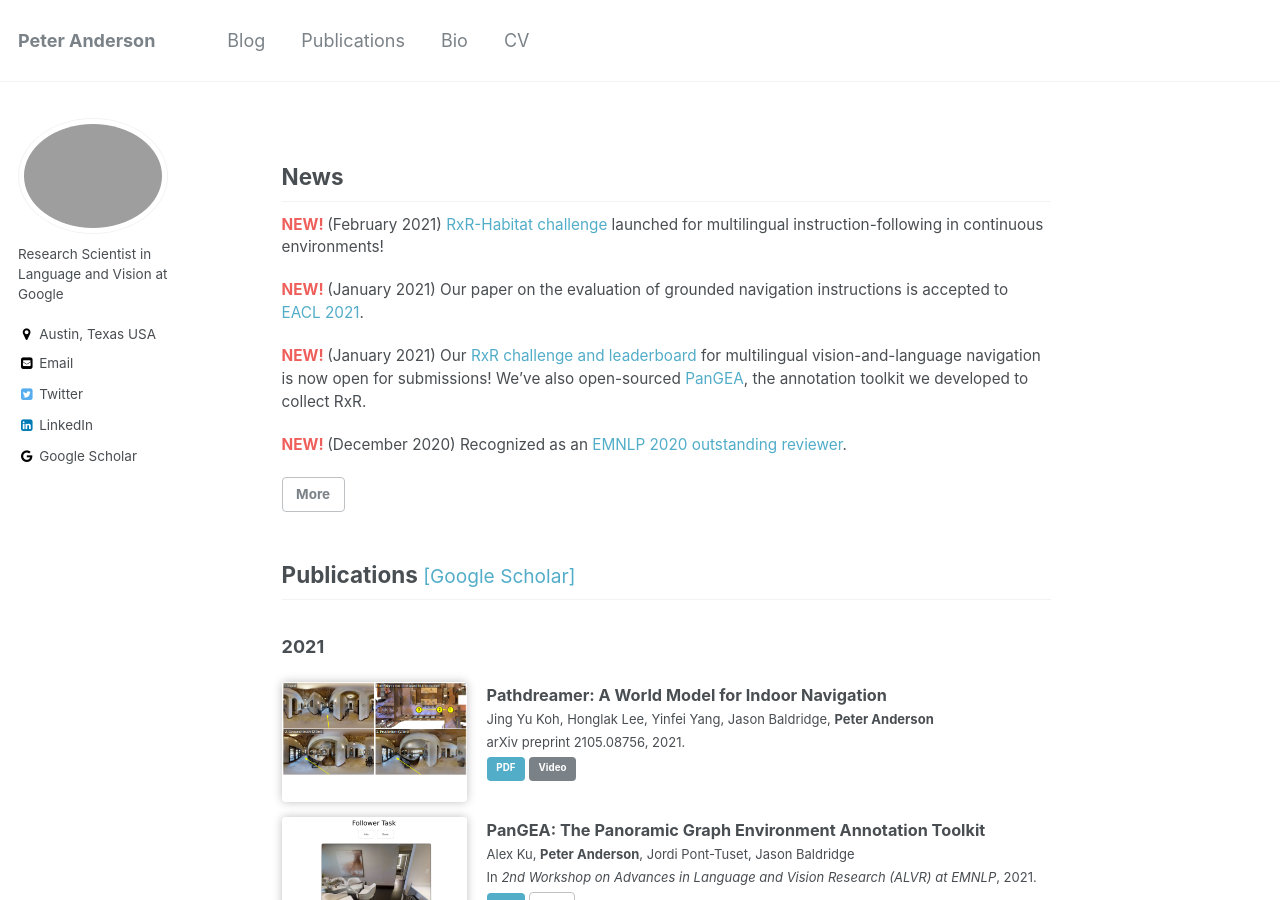
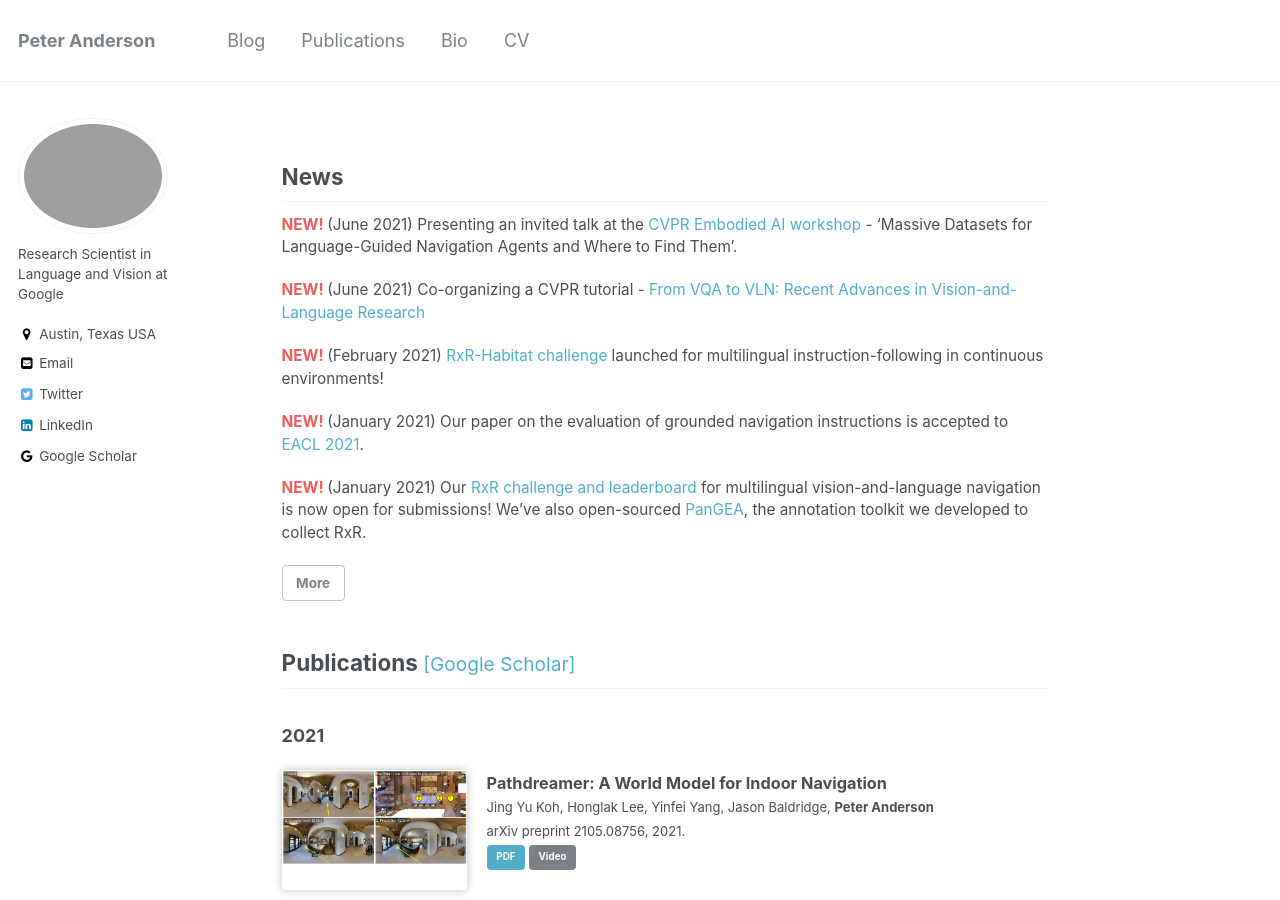
Before and after one commit to peteanderson80/peteanderson80.github.io, a Jekyll site: the page built from index.html, in a window 1280 px wide and 900 px high. Built offline with Jekyll 4.4.1, drawn with Linux system fonts in a browser that asks for light colours; a script that is not in the unit is left out; the list of posts is cut into pages by our own code.

Commit message:
Update new

```diff
--- a/_data/news.yml
+++ b/_data/news.yml
@@ -1,11 +1,14 @@
 # News on home page
 main:
+  - "(June 2021) Presenting an invited talk at the [CVPR Embodied AI workshop](https://embodied-ai.org/) - 'Massive Datasets for Language-Guided Navigation Agents and Where to Find Them'."
+  - "(June 2021) Co-organizing a CVPR tutorial - [From VQA to VLN: Recent Advances in Vision-and-Language Research](https://vqa2vln-tutorial.github.io/)"
   - "(February 2021) [RxR-Habitat challenge](https://ai.google.com/research/rxr/habitat?active_tab=leaderboard) launched for multilingual instruction-following in continuous environments!"
   - "(January 2021) Our paper on the evaluation of grounded navigation instructions is accepted to [EACL 2021](https://2021.eacl.org/)."
   - "(January 2021) Our [RxR challenge and leaderboard](https://ai.google.com/research/rxr/) for multilingual vision-and-language navigation is now open for submissions! We've also open-sourced [PanGEA](https://github.com/google-research/pangea), the annotation toolkit we developed to collect RxR."
-  - "(December 2020) Recognized as an [EMNLP 2020 outstanding reviewer](https://www.aclweb.org/anthology/2020.emnlp-main.0.pdf)."
 
 all:
+  - "(June 2021) Presenting an invited talk at the [CVPR Embodied AI workshop](https://embodied-ai.org/) - 'Massive Datasets for Language-Guided Navigation Agents and Where to Find Them'."
+  - "(June 2021) Co-organizing a CVPR tutorial - [From VQA to VLN: Recent Advances in Vision-and-Language Research](https://vqa2vln-tutorial.github.io/)"
   - "(February 2021) [RxR-Habitat Challenge](https://ai.google.com/research/rxr/habitat?active_tab=leaderboard) launched for multilingual instruction-following in continuous environments!"
   - "(January 2021) Our paper on the evaluation of grounded navigation instructions is accepted to [EACL 2021](https://2021.eacl.org/)."
   - "(January 2021) Our [RxR challenge and leaderboard](https://ai.google.com/research/rxr/) for multilingual vision-and-language navigation is now open for submissions! We've also open-sourced [PanGEA](https://github.com/google-research/pangea), the annotation toolkit we developed to collect RxR."
```
